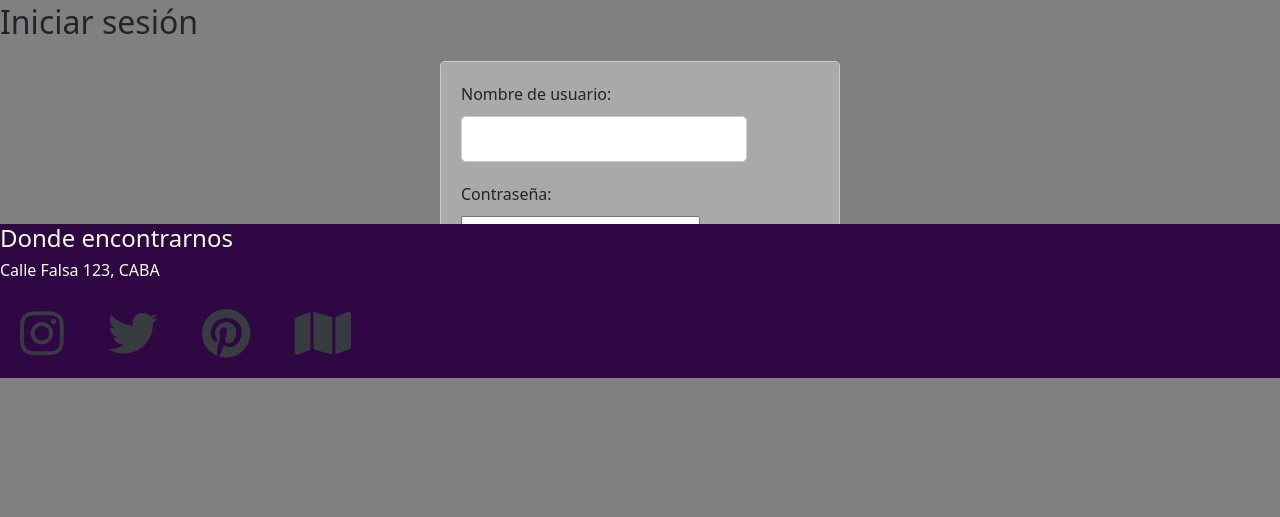
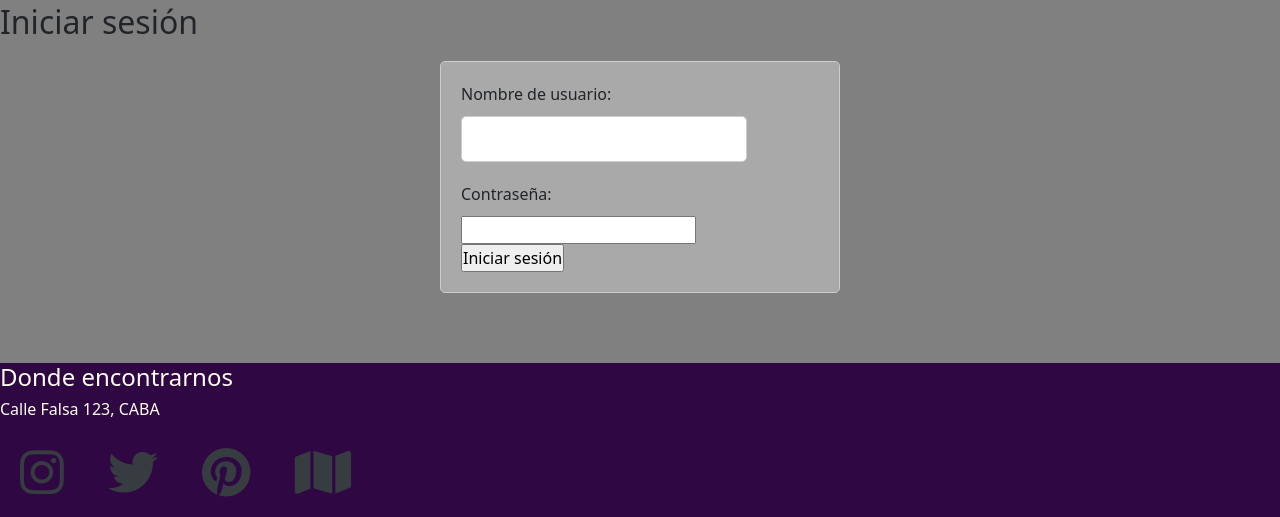
Before and after one commit to Agustingmaggi/PF-GarciaMaggi, a website: page pages/ingresa.html in a window 1280 px wide. Shown: the part 422-939 px from the top of the page. Before the commit the page ends 800 px from the top, so only its background shows below. Drawn offline with nearby package versions, Linux system fonts and the light colour scheme.

Commit message:
agregando el reset, arreglando un error de visualizacion en ingresa y empezando a escribir nuestra vision

```diff
--- a/pages/ingresa.html
+++ b/pages/ingresa.html
@@ -57,7 +57,7 @@
         </div>
     </form>
 
-    <footer class="site-footer">
+    <footer>
         <h4>Donde encontrarnos</h4>
         <h6> Calle Falsa 123, CABA </h6>
         <i class="fa-brands fa-instagram"></i>
--- a/public/scss/styles.scss
+++ b/public/scss/styles.scss
@@ -1,3 +1,9 @@
+*{
+  padding:0;
+  margin:0;
+box-sizing: border-box;
+}
+
 $color-footer: #2F0743;
 $color-elementos-footer: ivory;
 $darkColor: #222222;
```
Also changed, not shown: pages/vision.html (+2 -1 lines), public/unicoCSS.css, 1 other file.
